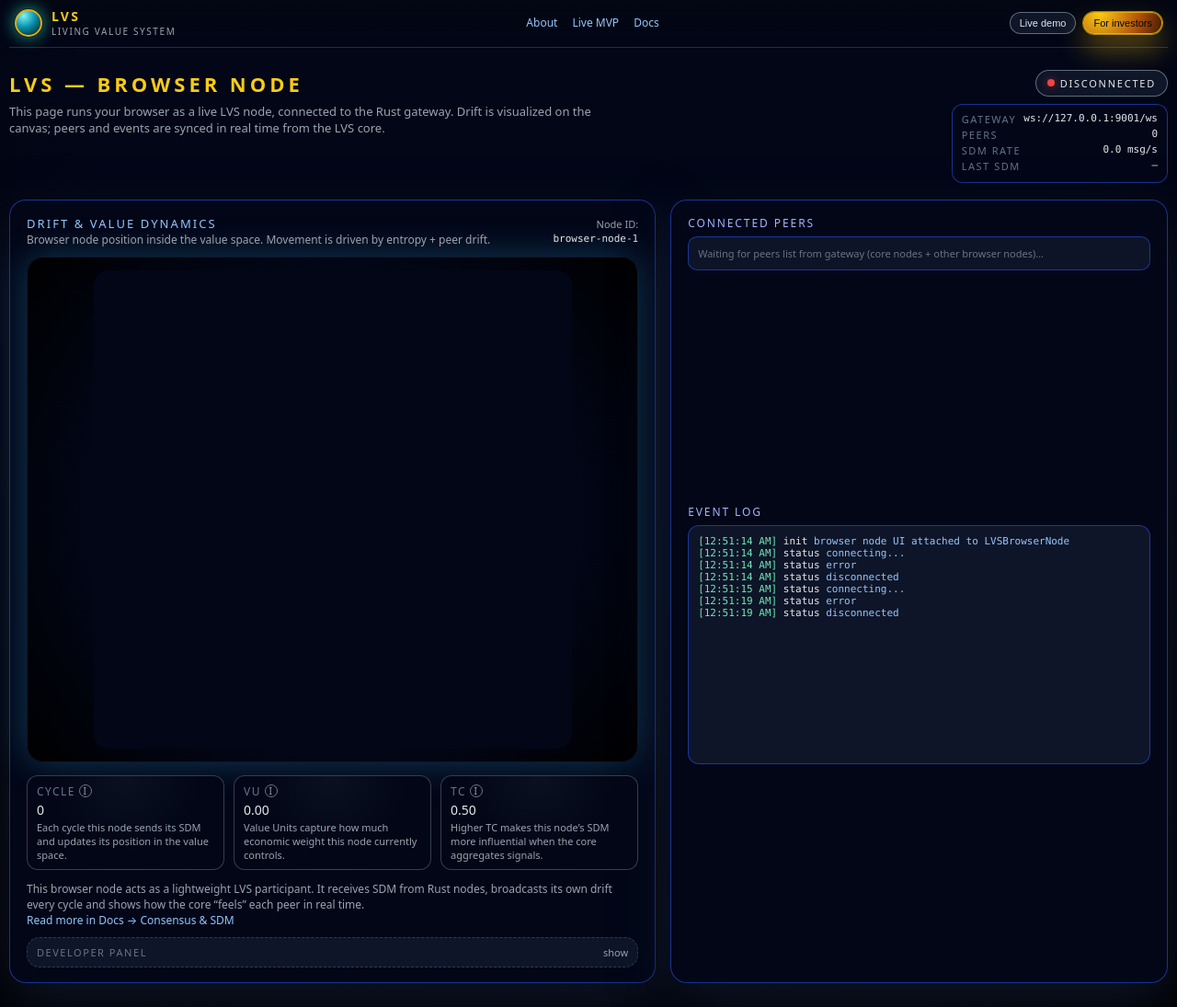
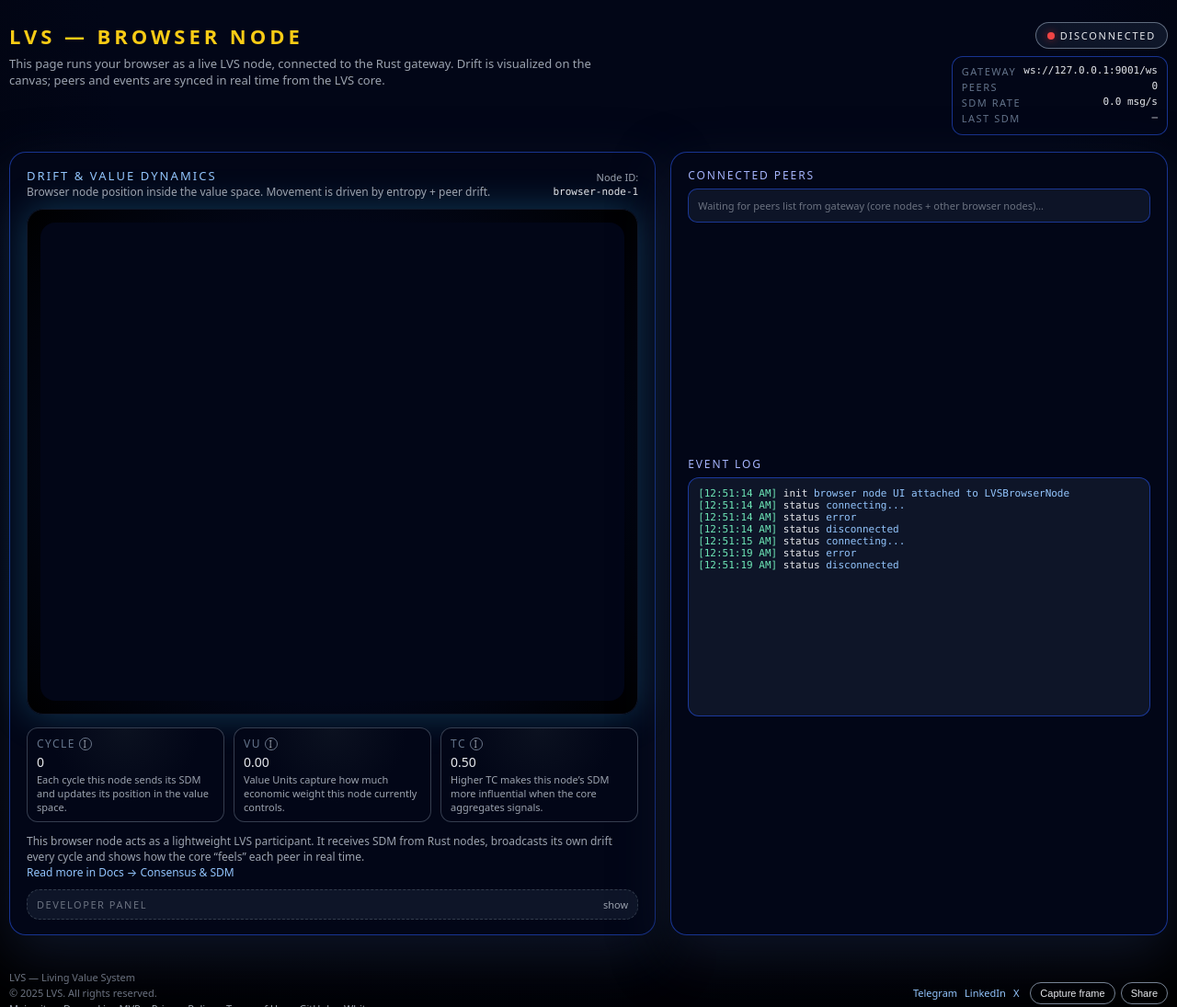
Before and after one commit to VOVAN1980/lvs.network, a plain HTML site: page mvp-demo/lvs_browser_node.html in a window 1280 px wide. Shown: the top 1095 px of the page at 92% size. Drawn offline with Linux system fonts and the light colour scheme.

Commit message:
Update lvs_browser_node.html

```diff
--- a/mvp-demo/lvs_browser_node.html
+++ b/mvp-demo/lvs_browser_node.html
@@ -17,7 +17,7 @@
       display: flex;
       flex-direction: column;
       align-items: center;
-      padding: 0 10px 40px;
+      padding: 24px 10px 40px;
     }
 
     a {
@@ -28,149 +28,15 @@
       text-decoration: underline;
     }
 
-    /* TOP NAV (как на главном сайте, но компактная) */
-    .top-nav {
-      position: sticky;
-      top: 0;
-      z-index: 10;
-      width: 100%;
-      backdrop-filter: blur(18px);
-      background: linear-gradient(
-        to bottom,
-        rgba(3,7,18,0.96),
-        rgba(3,7,18,0.7),
-        transparent
-      );
-      border-bottom: 1px solid rgba(148,163,184,0.25);
-    }
-
-    .top-nav-inner {
-      max-width: 1280px;
-      margin: 0 auto;
-      padding: 10px 6px 10px;
-      display: flex;
-      align-items: center;
-      justify-content: space-between;
-      gap: 14px;
-    }
-
-    .top-nav-brand {
-      display: flex;
-      align-items: center;
-      gap: 10px;
-      color: inherit;
-      text-decoration: none;
-    }
-
-    .top-nav-logo-circle {
-      width: 30px;
-      height: 30px;
-      border-radius: 999px;
-      background: radial-gradient(circle at 30% 20%, #7ff5f0, #0891b2 45%, #022c22 90%);
-      border: 2px solid rgba(234,179,8,0.95);
-      box-shadow:
-        0 0 0 1px rgba(15,23,42,0.8),
-        0 0 18px rgba(45,212,191,0.8);
-    }
-
-    .top-nav-title-main {
-      font-size: 14px;
-      letter-spacing: 0.16em;
-      text-transform: uppercase;
-      color: #facc15;
-      font-weight: 600;
-      line-height: 1.2;
-    }
-
-    .top-nav-title-sub {
-      font-size: 10px;
-      color: #9ca3af;
-      text-transform: uppercase;
-      letter-spacing: 0.16em;
-    }
-
-    .top-nav-links {
-      display: flex;
-      align-items: center;
-      gap: 16px;
-      font-size: 12px;
-      color: #9ca3af;
-    }
-
-    .top-nav-links a {
-      position: relative;
-      padding-bottom: 2px;
-    }
-
-    .top-nav-links a::after {
-      content: "";
-      position: absolute;
-      left: 0;
-      bottom: 0;
-      width: 0%;
-      height: 1px;
-      background: linear-gradient(to right, #facc15, #22d3ee);
-      transition: width 0.18s ease-out;
-    }
-
-    .top-nav-links a:hover {
-      color: #e5e7eb;
-    }
-
-    .top-nav-links a:hover::after {
-      width: 100%;
-    }
-
-    .top-nav-cta {
-      display: flex;
-      gap: 8px;
-      align-items: center;
-    }
-
-    .top-nav-btn {
-      border-radius: 999px;
-      padding: 5px 10px;
-      font-size: 11px;
-      border: 1px solid rgba(148,163,184,0.6);
-      background: rgba(15,23,42,0.96);
-      color: #e5e7eb;
-      cursor: pointer;
-      white-space: nowrap;
-    }
-
-    .top-nav-btn.primary {
-      border-color: rgba(234,179,8,0.9);
-      background: radial-gradient(circle at 20% 0, #facc15, #b45309 60%, #451a03 100%);
-      color: #030712;
-      box-shadow:
-        0 0 0 1px rgba(250,204,21,0.6),
-        0 16px 30px rgba(234,179,8,0.45);
-    }
-
-    .top-nav-btn:hover {
-      border-color: rgba(248,250,252,0.9);
-    }
-
-    @media (max-width: 720px) {
-      .top-nav-inner {
-        flex-wrap: wrap;
-        justify-content: center;
-      }
-      .top-nav-links {
-        display: none;
-      }
-    }
-
     .shell {
       width: 100%;
       max-width: 1280px;
       display: flex;
       flex-direction: column;
       gap: 18px;
-      margin-top: 24px;
     }
 
-    /* HEADER (внутри страницы) */
+    /* HEADER */
 
     .header {
       display: flex;
@@ -330,27 +196,15 @@
       padding: 14px;
     }
 
-    /* Square wrapper – круг никогда не будет "яйцом" */
+    /* КАНВАС, КАК РАНЬШЕ — БОЛЬШОЙ КРУГ */
 
-    .canvas-inner {
-      position: relative;
+    #lvsCanvas {
+      display: block;
       width: 100%;
-      max-width: 520px;
-      margin: 0 auto;
-    }
-    .canvas-inner::before {
-      content: "";
-      display: block;
-      padding-top: 100%; /* perfect square */
-    }
-    #lvsCanvas {
-      position: absolute;
-      inset: 0;
-      width: 100%;
-      height: 100%;
+      height: auto;
+      max-height: 520px;
       border-radius: 16px;
       background: #020617;
-      display: block;
     }
 
     .metrics-row {
@@ -595,8 +449,6 @@
       justify-content:space-between;
       align-items:center;
       gap:10px;
-      padding-top:10px;
-      border-top:1px solid rgba(30,64,175,0.5);
     }
 
     .footer-left {
@@ -609,15 +461,10 @@
       display:flex;
       flex-wrap:wrap;
       gap:12px;
-      margin-top:4px;
     }
 
     .footer-links a {
       color:#9ca3af;
-    }
-
-    .footer-links a:hover {
-      color:#facc15;
     }
 
     .footer-right {
@@ -629,63 +476,15 @@
     .social-links {
       display:flex;
       gap:8px;
-      font-size:11px;
-    }
-
-    .social-links a {
-      color:#9ca3af;
-    }
-    .social-links a[aria-disabled="true"] {
-      opacity:0.5;
-      pointer-events:none;
-      cursor:default;
     }
 
     .share-btns {
       display:flex;
       gap:6px;
     }
-
-    @media (max-width: 640px) {
-      .footer {
-        flex-direction:column;
-        align-items:flex-start;
-      }
-    }
   </style>
 </head>
 <body>
-
-  <!-- TOP NAV -->
-  <header class="top-nav">
-    <div class="top-nav-inner">
-      <a class="top-nav-brand" href="https://lvs.network/" target="_blank">
-        <div class="top-nav-logo-circle"></div>
-        <div>
-          <div class="top-nav-title-main">LVS</div>
-          <div class="top-nav-title-sub">Living Value System</div>
-        </div>
-      </a>
-
-      <nav class="top-nav-links">
-        <a href="https://lvs.network/#about" target="_blank">About</a>
-        <a href="https://lvs.network/#mvp" target="_blank">Live MVP</a>
-        <a href="https://lvs.network/#docs" target="_blank">Docs</a>
-      </nav>
-
-      <div class="top-nav-cta">
-        <button class="top-nav-btn"
-                onclick="window.open('https://lvs.network/#mvp','_blank')">
-          Live demo
-        </button>
-        <button class="top-nav-btn primary"
-                onclick="window.open('https://lvs.network/#docs','_blank')">
-          For investors
-        </button>
-      </div>
-    </div>
-  </header>
-
   <div class="shell">
 
     <!-- HEADER -->
@@ -744,9 +543,7 @@
         </div>
 
         <div class="canvas-wrap">
-          <div class="canvas-inner">
-            <canvas id="lvsCanvas"></canvas>
-          </div>
+          <canvas id="lvsCanvas" width="520" height="520"></canvas>
         </div>
 
         <div class="metrics-row">
@@ -786,9 +583,7 @@
           This browser node acts as a lightweight LVS participant. It receives SDM from Rust nodes,
           broadcasts its own drift every cycle and shows how the core “feels” each peer in real time.
           <br/>
-          <a href="https://lvs.network/#docs" target="_blank">
-            Read more in Docs → Consensus &amp; SDM
-          </a>
+          <a href="/#docs-consensus" target="_blank">Read more in Docs → Consensus &amp; SDM</a>
         </div>
 
         <!-- DEV PANEL -->
@@ -839,7 +634,6 @@
 
     </div>
 
-    <!-- FOOTER -->
     <div class="footer">
       <div class="footer-left">
         <div>LVS — Living Value System</div>
@@ -851,20 +645,18 @@
           <a href="https://lvs.network/#mvp" target="_blank">Live MVP</a>
 
           <a href="https://lvs.network/privacy.html" target="_blank" rel="noreferrer">Privacy Policy</a>
-          <a href="https://lvs.network/terms.html"   target="_blank" rel="noreferrer">Terms of Use</a>
+          <a href="https://lvs.network/terms.html" target="_blank" rel="noreferrer">Terms of Use</a>
 
           <a href="https://github.com/VOVAN1980" target="_blank">GitHub</a>
-          <a href="https://github.com/VOVAN1980/lvs.network/blob/main/docs/Lvs%20Whitepaper%20En.pdf"
-             target="_blank">Whitepaper</a>
+          <a href="https://github.com/VOVAN1980/lvs.network/blob/main/docs/Lvs%20Whitepaper%20En.pdf" target="_blank">Whitepaper</a>
         </div>
       </div>
 
       <div class="footer-right">
         <div class="social-links">
-          <span style="opacity:.6;">✕</span>
-          <a href="#" aria-disabled="true">Telegram</a>
-          <a href="#" aria-disabled="true">LinkedIn</a>
-          <a href="#" aria-disabled="true">X</a>
+          <a href="https://t.me/your_lvs_channel" target="_blank">Telegram</a>
+          <a href="https://www.linkedin.com/company/your-lvs" target="_blank">LinkedIn</a>
+          <a href="https://x.com/your_lvs" target="_blank">X</a>
         </div>
         <div class="share-btns">
           <button class="btn secondary" id="btn-capture">Capture frame</button>
@@ -878,7 +670,7 @@
   <!-- logic -->
   <script src="../browser-node.js"></script>
   <script>
-    // ====== query params (для dev panel reconnect) ======
+    // ====== query params (for dev panel reconnect) ======
     function getQueryParam(name, fallback) {
       const params = new URLSearchParams(window.location.search);
       return params.get(name) || fallback;
@@ -996,19 +788,6 @@
       netLastSdm.textContent = new Date().toLocaleTimeString();
     }
 
-    // ====== Canvas perfect square internal size ======
-    function ensureCanvasSquare() {
-      const canvas = document.getElementById("lvsCanvas");
-      const rect = canvas.getBoundingClientRect();
-      const size = Math.floor(rect.width);
-      if (size > 0) {
-        canvas.width = size;
-        canvas.height = size;
-      }
-    }
-    window.addEventListener("load", ensureCanvasSquare);
-    window.addEventListener("resize", ensureCanvasSquare);
-
     // ====== LVS BROWSER NODE ======
     const node = new LVSBrowserNode(NODE_ID, GATEWAY_URL, "lvsCanvas");
 
@@ -1035,6 +814,8 @@
 
     node.onSDM = () => {
       registerSdmTimestamp();
+      // можно логировать шум, если захочется
+      // addLog("sdm", "Δx=" + dx.toFixed(4));
     };
 
     addLog("init", "browser node UI attached to LVSBrowserNode");
@@ -1097,14 +878,9 @@
           window.location.href = mailto;
         }
       } catch (e) {
-        // юзер просто закрыл share — игнорим
+        // юзер передумал — ничего не делаем
       }
     });
-
-    // лёгкий hint для мобилки
-    if (window.innerWidth < 720) {
-      addLog("hint", "Browser node works best on desktop (full screen).");
-    }
   </script>
 </body>
 </html>
```
